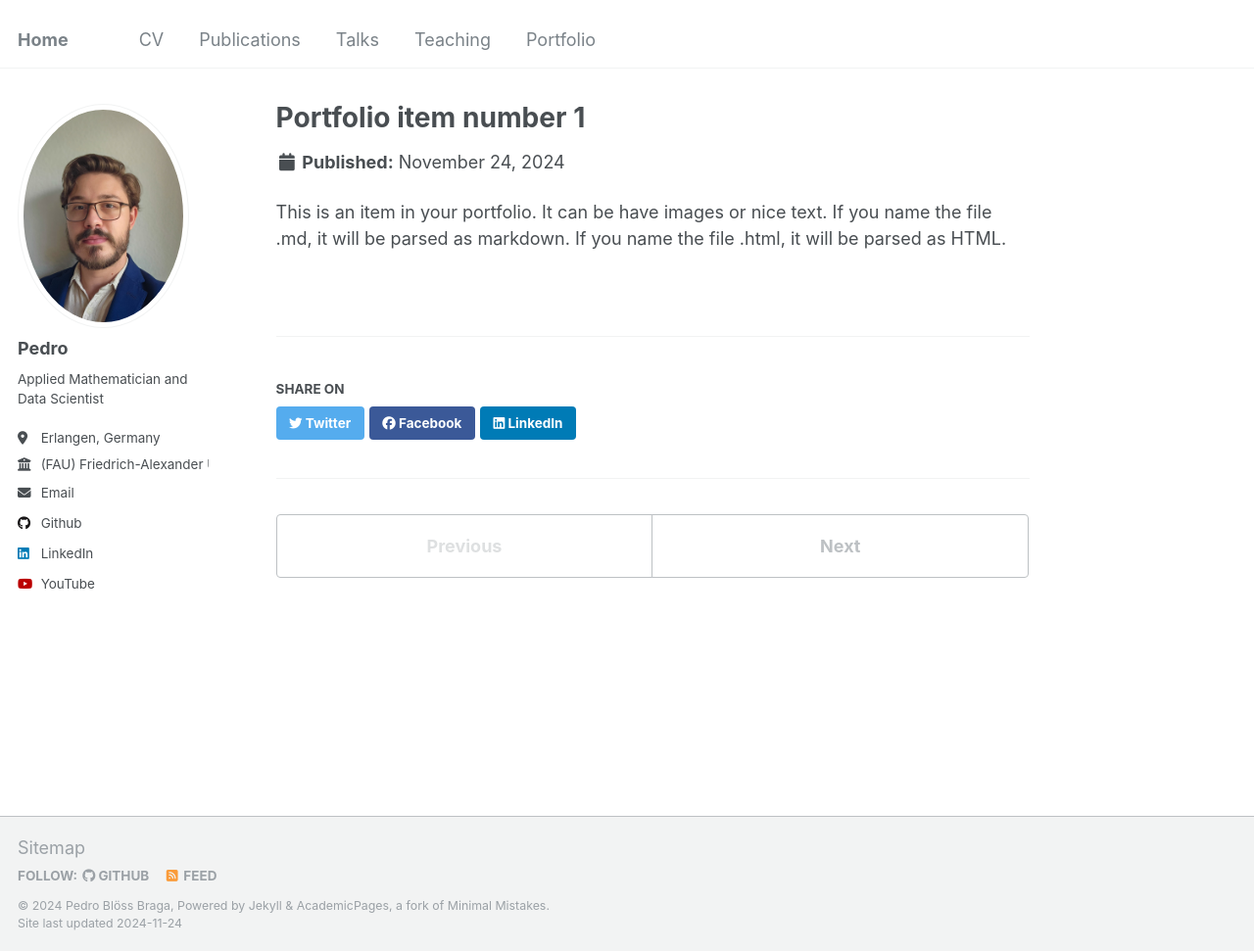
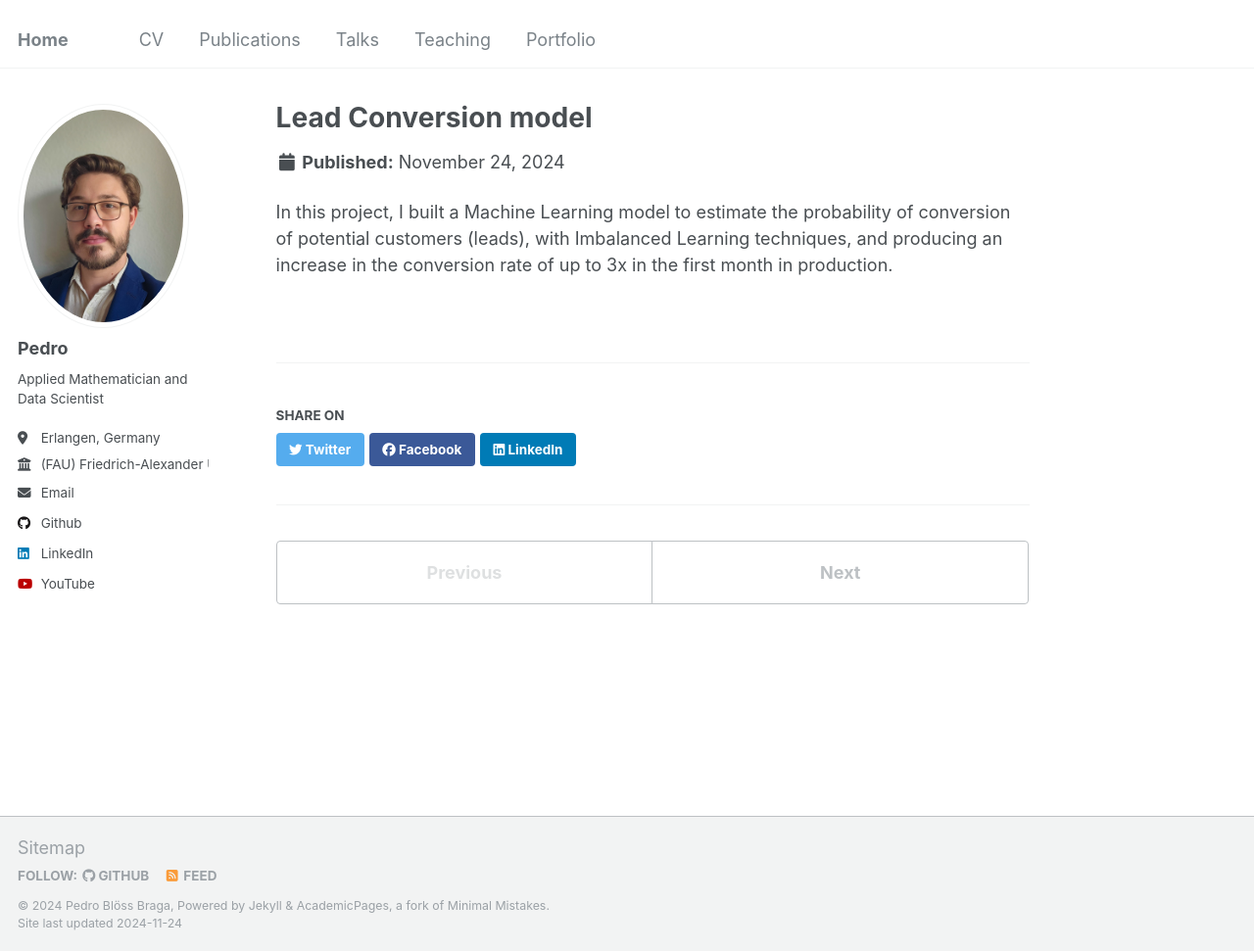
Before and after one commit to pedroblossbraga/pedroblossbraga.github.io, a Jekyll site: the page built from _portfolio/portfolio-1.md, in a window 1280 px wide and 971 px high. Shown: the whole window at 98% size. Built offline with Jekyll 4.4.1, drawn with Linux system fonts in a browser that asks for light colours.

Commit message:
Update portfolio-1.md

```diff
--- a/_portfolio/portfolio-1.md
+++ b/_portfolio/portfolio-1.md
@@ -1,7 +1,7 @@
 ---
-title: "Portfolio item number 1"
-excerpt: "Short description of portfolio item number 1<br/><img src='/images/500x300.png'>"
+title: "Lead Conversion model"
+excerpt: "Imbalanced Classification of Lead Conversion.<br/><img src='/images/lead conversion model.png'>"
 collection: portfolio
 ---
 
-This is an item in your portfolio. It can be have images or nice text. If you name the file .md, it will be parsed as markdown. If you name the file .html, it will be parsed as HTML.
+In this project, I built a Machine Learning model to estimate the probability of conversion of potential customers (leads), with Imbalanced Learning techniques, and producing an increase in the conversion rate of up to 3x in the first month in production.
```
